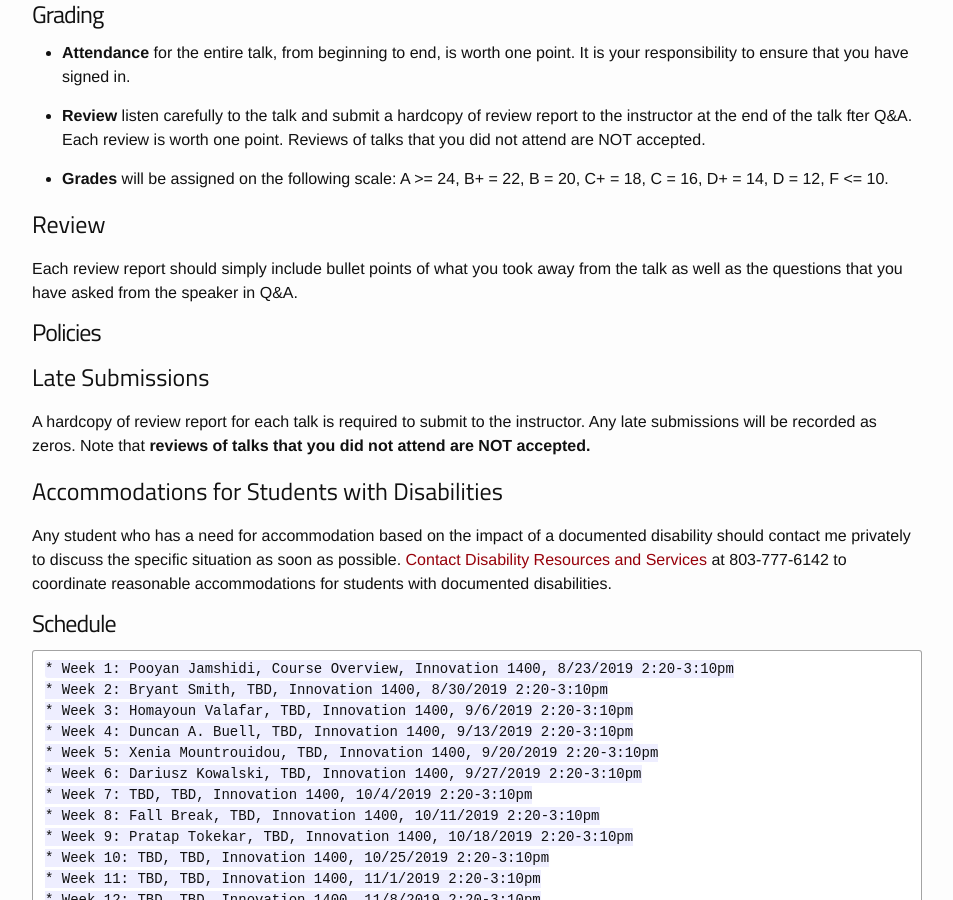
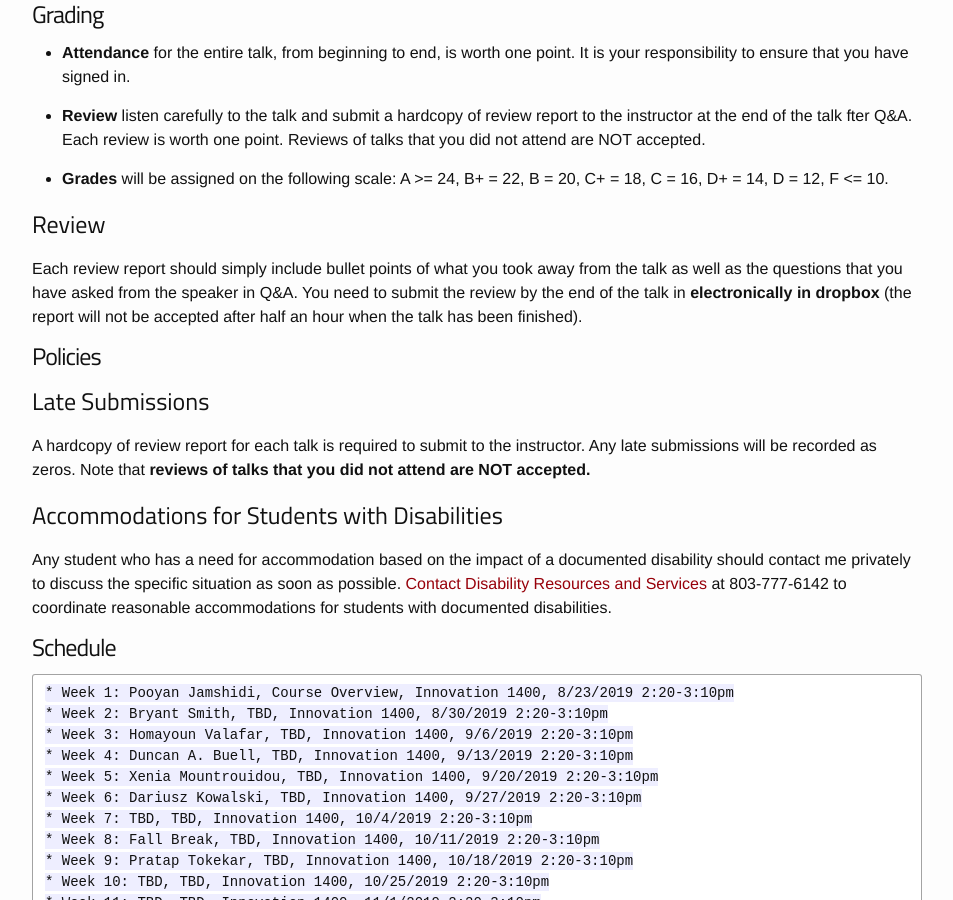
Before and after one commit to pooyanjamshidi/pooyanjamshidi.github.io, a Jekyll site: the page built from pages/csce791.md, in a window 1280 px wide and 900 px high, scrolled down 341 px. Shown: the whole window, without its empty margins (163-1116 px from the left). Built offline with Jekyll 4.4.1, drawn with Linux system fonts in a browser that asks for light colours; some web fonts are replaced; our own code applies the rules of GitHub Pages for plain Markdown files.

Commit message:
review in dropbox

```diff
--- a/pages/csce791.md
+++ b/pages/csce791.md
@@ -24,7 +24,7 @@ This is a seminar series that will cover a wide breadth of current research topi
 A >= 24, B+ = 22, B = 20, C+ = 18, C = 16, D+ = 14, D = 12, F <= 10.
 
 ## Review
-Each review report should simply include bullet points of what you took away from the talk as well as the questions that you have asked from the speaker in Q&A.
+Each review report should simply include bullet points of what you took away from the talk as well as the questions that you have asked from the speaker in Q&A. You need to submit the review by the end of the talk in **electronically in dropbox** (the report will not be accepted after half an hour when the talk has been finished).
 
 # Policies
 
```
